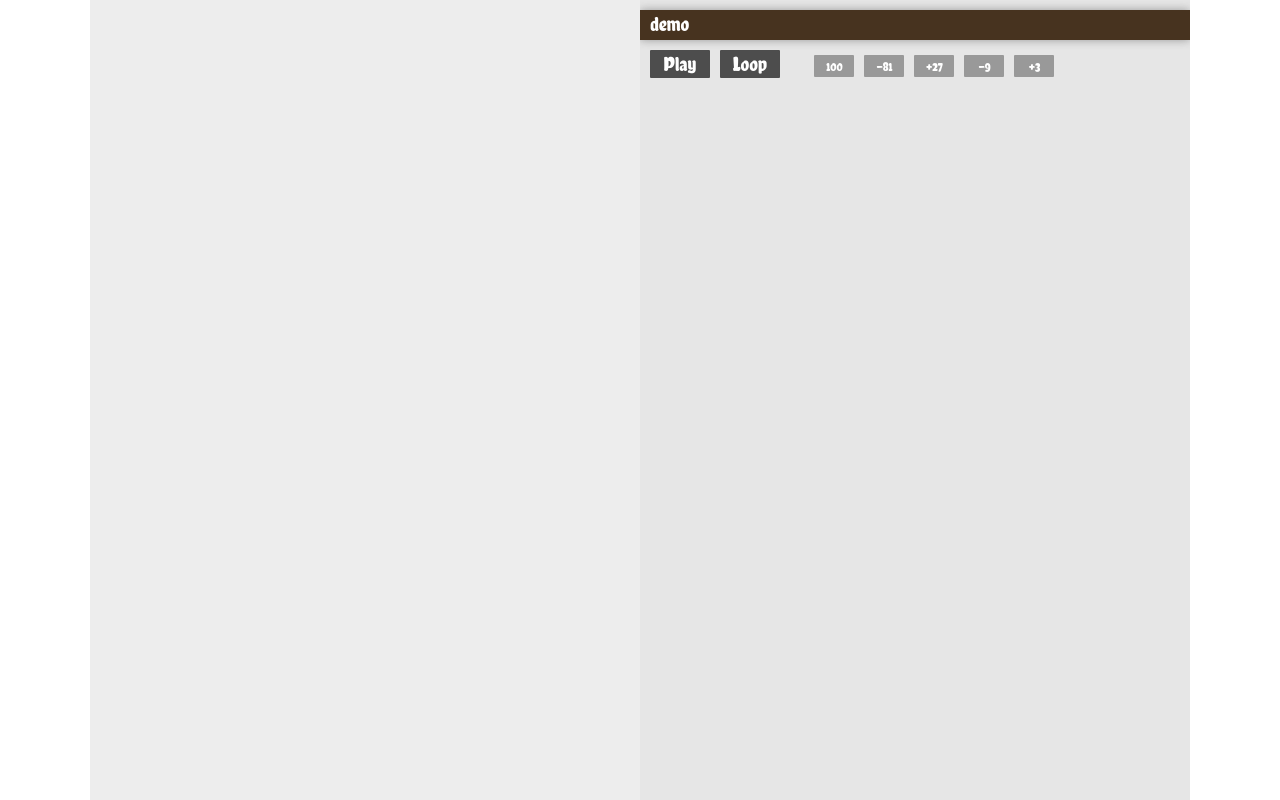
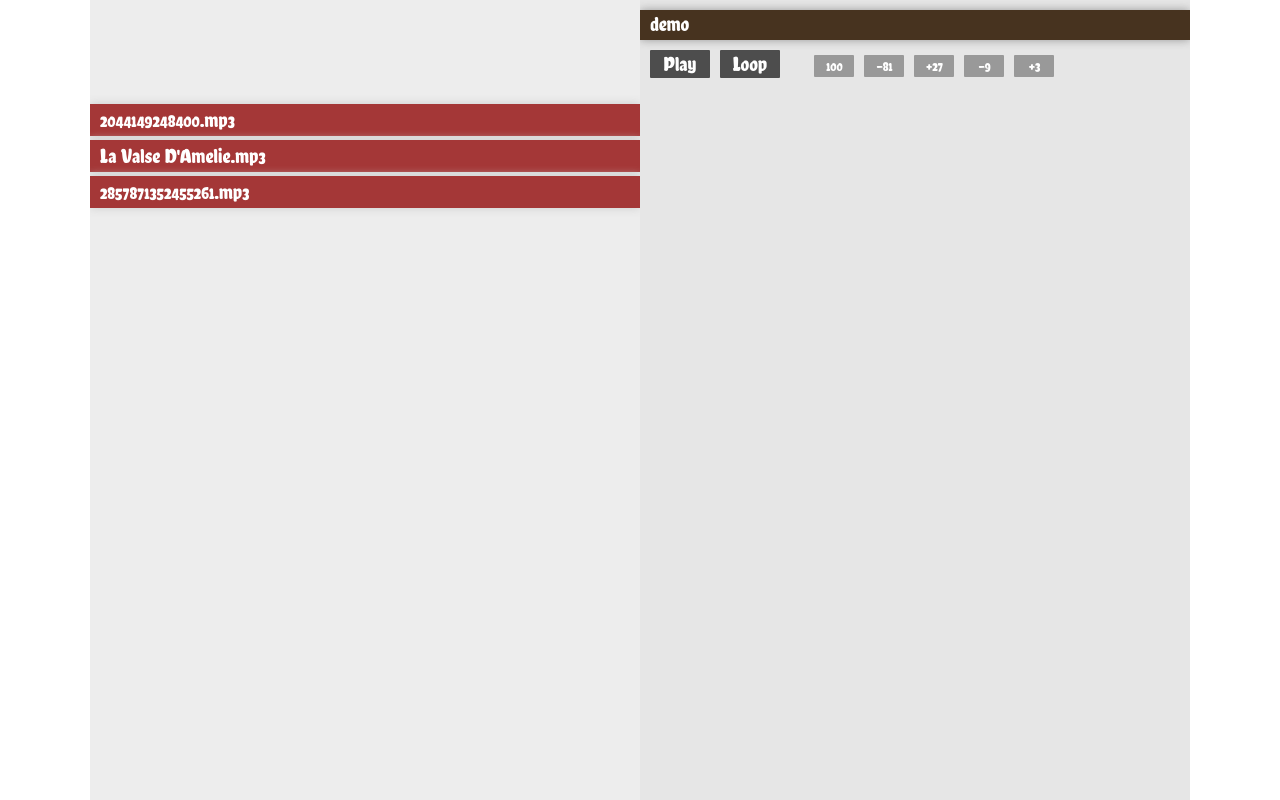
Before and after one commit to Memkits/song-box, a website: page src/page.jade in a window 1280 px wide. Drawn offline with nearby package versions, Linux system fonts and the light colour scheme; files that its build step writes are made by us from their sources; files whose address does not match are found by name.

Commit message:
add tmpl.js locally

```diff
--- /dev/null
+++ b/lib/tmpl.js
@@ -0,0 +1,70 @@
+var tmpl, slice$ = [].slice;
+tmpl = function(it){
+  var isArr, isObj, isStr, show, parse, wrap, generate;
+  isArr = Array.isArray;
+  isObj = function(it){
+    var rule1, rule2;
+    rule1 = typeof it('object');
+    rule2 = isArr(it);
+    return rule1 && !rule2;
+  };
+  isStr = function(it){
+    return typeof it === 'string';
+  };
+  show = function(){};
+  parse = function(it){
+    var res, ref$, head, attr, name, id, clas;
+    res = [(ref$ = it.match(/(^\S+)(\s.*)?$/))[0], ref$[1], ref$[2]];
+    head = res[1];
+    attr = res[2] || '';
+    name = head.match(/^[\w\d-]+/);
+    if (name != null) {
+      name = name[0];
+    } else {
+      name = 'div';
+    }
+    id = head.match(/\/[\w\d-]+/);
+    if (id != null) {
+      id = slice$.call(id[0], 1).join('');
+    } else {
+      id = '';
+    }
+    clas = head.match(/\.[\w\d-]+/g);
+    if (clas == null) {
+      clas = [];
+    }
+    clas = clas.map(function(it){
+      return slice$.call(it, 1).join('');
+    });
+    return [name, id, clas.join(' '), attr];
+  };
+  wrap = function(them, child){
+    var name, id, clas, attr, clasAttr, idAttr;
+    name = them[0], id = them[1], clas = them[2], attr = them[3];
+    if (!isStr(child)) {
+      child = generate(child);
+    }
+    clasAttr = clas.length > 0 ? "class='" + clas + "'" : '';
+    idAttr = id.length > 0 ? "id='" + id + "'" : '';
+    return "<" + name + " " + clasAttr + " " + idAttr + " " + attr + ">" + child + "</" + name + ">";
+  };
+  generate = function(it){
+    var html, key, value;
+    show('generate', it);
+    if (isArr(it)) {
+      return it.map(generate).join('');
+    } else if (typeof it === 'object') {
+      html = '';
+      for (key in it) {
+        value = it[key];
+        show('\npair', key, value);
+        html += wrap(parse(key), value);
+      }
+      show('\nhtml', html);
+      return html;
+    } else if (isStr(it)) {
+      return wrap(parse(it), '');
+    }
+  };
+  return generate(it);
+};
--- a/src/page.jade
+++ b/src/page.jade
@@ -6,7 +6,7 @@ html
     meta(charset='utf-8')
     //- script(src='http://192.168.1.101:7777/doodle.js')
     link(rel='stylesheet',href='paper.css')
-    script(src='../../live-tmpl/page/tmpl.js')
+    script(src='../lib/tmpl.js')
     script(src='handle.js')
     title mp3
   body
```
Also changed, not shown: page/page.html.
